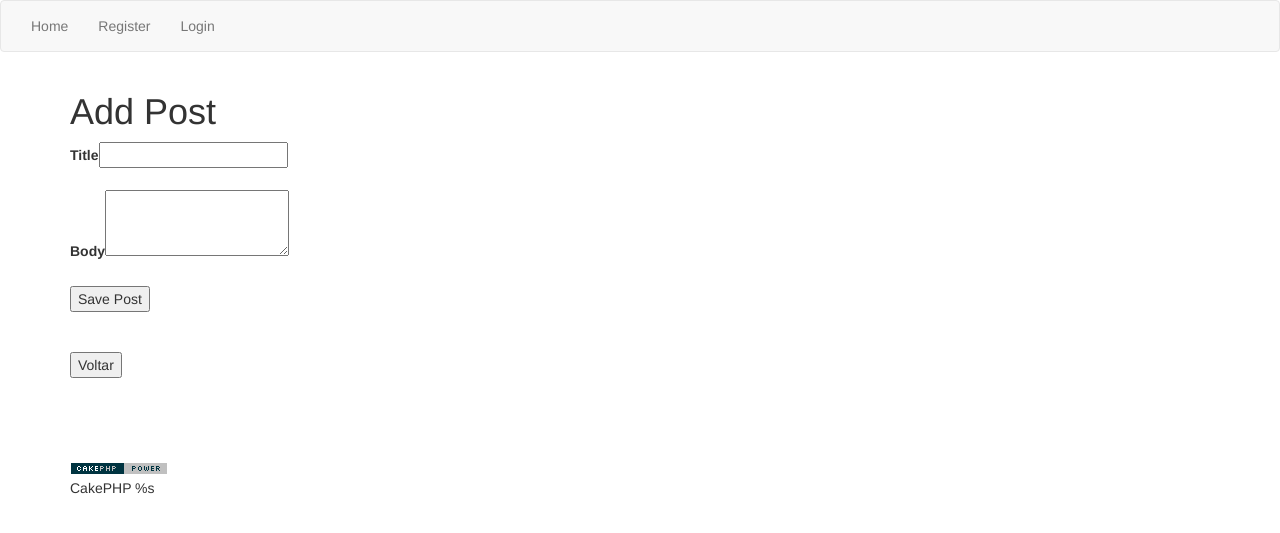
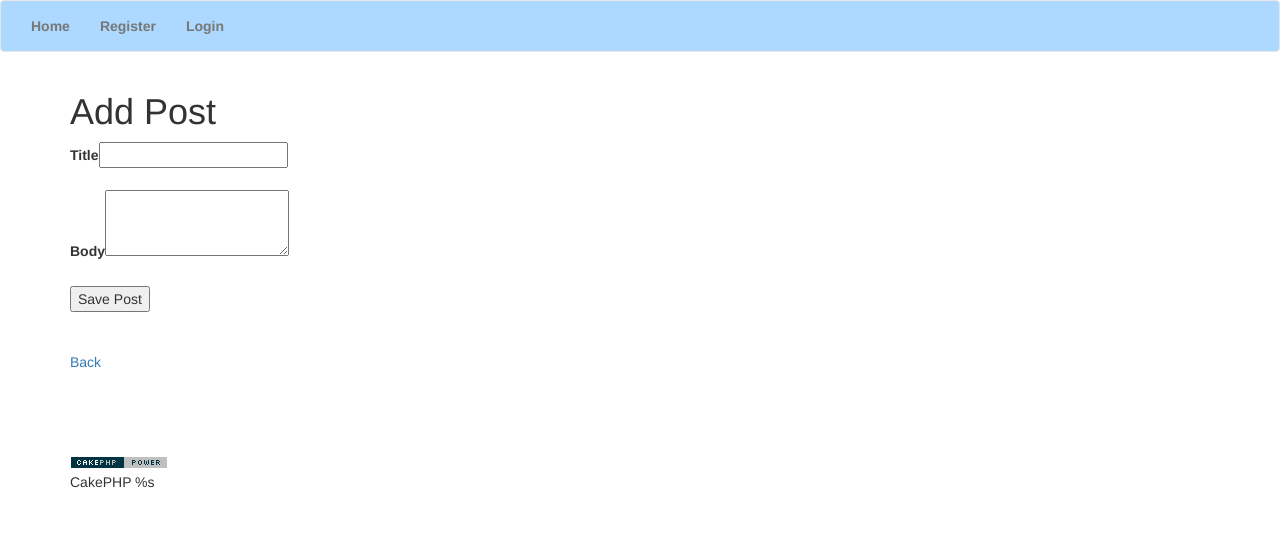
Before and after one commit to lemtd/blog-cakephp, a CakePHP app: the page made by app/View/Posts/add.ctp in a window 1280 px wide. Shown: the top 533 px of the page. Run offline with PHP 8.4 and a stand-in for CakePHP, Linux system fonts and the light colour scheme; the template is opened without the code that fills it, so the values that code supplies are empty; form fields are guessed from the names that the template uses; some libraries are stand-ins or nearby versions.

Commit message:
Adicionando opcao de voltar nas páginas

```diff
--- a/app/View/Elements/Flash/success.ctp
+++ b/app/View/Elements/Flash/success.ctp
@@ -1,3 +1,5 @@
-<div id="flash-<?php echo h($key) ?>" class="alert alert-success">
-    <?php echo h($message) ?>
+<div class="container">
+    <div id="flash-<?php echo h($key) ?>" class="alert alert-success">
+        <?php echo h($message) ?>
+    </div>
 </div>
--- a/app/View/Layouts/default.ctp
+++ b/app/View/Layouts/default.ctp
@@ -21,7 +21,7 @@
 <html>
 <?php echo $this->element('head'); ?>
 <body>
-	<nav class="navbar navbar-default">
+	<nav class="navbar navbar-default" id="menu">
 		<div class="container-fluid">
 			<ul class="nav navbar-nav">
 				<li><?php echo $this->Html->link('Home', array('action' => '../Posts/index', 'class' => 'active')); ?></li>
--- a/app/View/Posts/add.ctp
+++ b/app/View/Posts/add.ctp
@@ -4,5 +4,5 @@
     <?php echo $this->Form->input('title'); ?><br>
     <?php echo $this->Form->input('body', array('rows' => '3')); ?><br>
     <?php echo $this->Form->end('Save Post'); ?><br><br>
-    <?php echo $this->Form->button('Voltar', array('action' => 'index')); ?>
+    <?php echo $this->Html->link('Back', array('action' => '../Posts/index')); ?>
 </div>
--- a/app/View/Posts/edit.ctp
+++ b/app/View/Posts/edit.ctp
@@ -1,7 +1,10 @@
+<div class="container">
     <h1>Edit Post</h1>
     <?php
         echo $this->Form->create('Post', array('action' => 'edit'));
         echo $this->Form->input('title');
         echo $this->Form->input('body', array('rows' => '3'));
         echo $this->Form->input('id', array('type' => 'hidden'));
-    echo $this->Form->end('Save Post');
+        echo $this->Form->end('Save Post'); ?><br><br>
+        <?php echo $this->Html->link('Back', array('action' => '../Posts/index')); ?>
+</div>
--- a/app/View/Posts/index.ctp
+++ b/app/View/Posts/index.ctp
@@ -46,7 +46,6 @@
                     </div>
                 </td>
                 <td>
-                    <?php $titulo = $post['Post']['title']; ?>
                     <?php if($post['Post']['status'] == TRUE) { ?>
                         <?php echo 'Abled'; ?>
                     <?php } else if($post['Post']['status'] == FALSE) { ?>
--- a/app/webroot/css/estilizando.css
+++ b/app/webroot/css/estilizando.css
@@ -1,4 +1,13 @@
+body {
+    background-color: rgb(255, 255, 255);
+}
+
 #index {
-    background-color: rgb(189, 189, 189);
-    margin-top: 100px;
+    background-color: rgb(135, 177, 255);
+    margin-top: 75px;
 }
+
+#menu {
+    background-color: rgb(173, 216, 255);
+    font-weight: 600;
+}
```
Also changed, not shown: app/View/Users/add.ctp (+9 -6 lines), app/View/Users/login.ctp (+12 -9 lines). Lines whose indentation alone changed are shown as unchanged.
